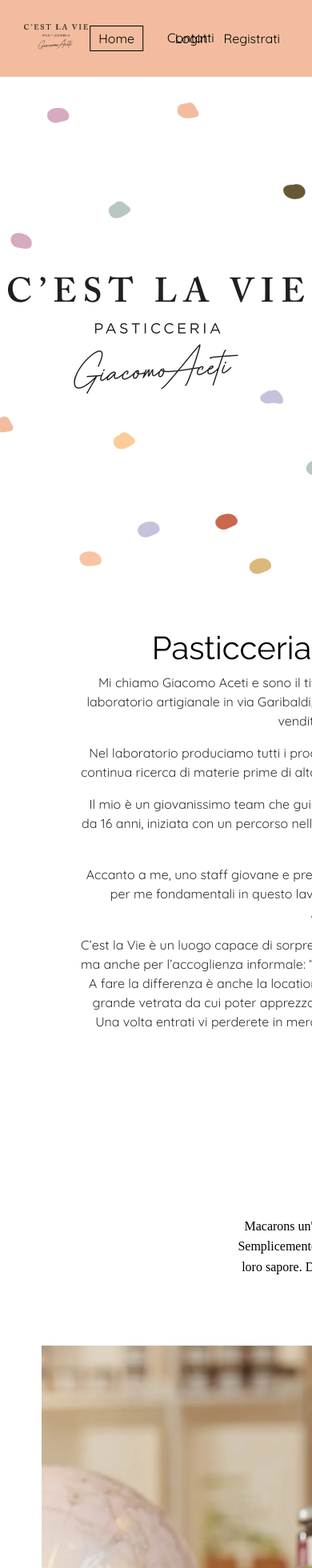
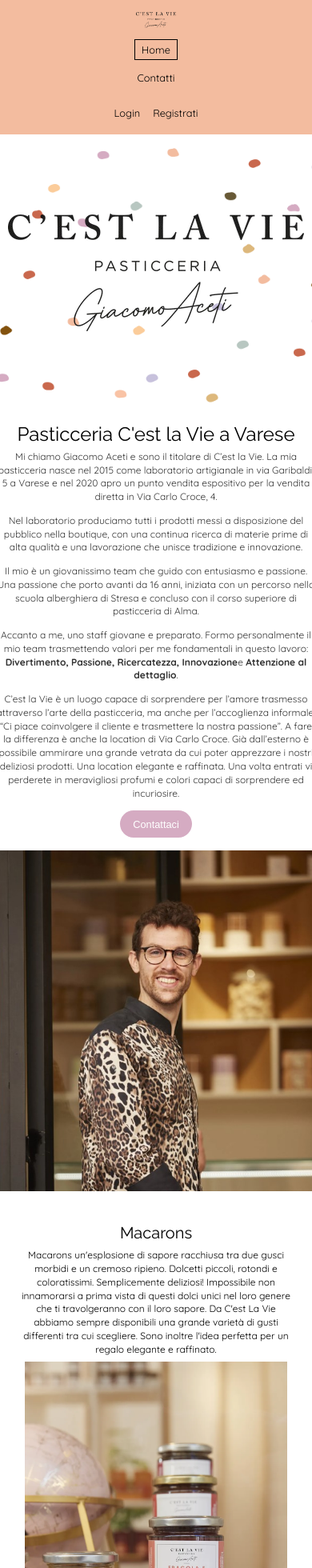
Before and after one commit to RobyC0ding/PW4_Gruppo6_Frontend, a Next.js app in the folder cest_la_vie/: page / in a window 390 px wide. Shown: the top 1960 px of the page at 80% size. Built offline with nearby package versions, Linux system fonts and the light colour scheme.

Commit message:
home responsive

```diff
--- a/cest_la_vie/components/aboutUs.module.css
+++ b/cest_la_vie/components/aboutUs.module.css
@@ -12,12 +12,11 @@
     color: black;
     text-align: center;
     height: 587px;
-
 }
 
 .image {
     height: 587px;
-    width: 529px
+    width: 529px;
 }
 
 .h2 {
@@ -26,12 +25,11 @@
     font-size: 40px;
     margin-bottom: 1rem;
     display: inline;
-
 }
 
 .p {
-    font-family: 'Quicksand', sans-serif; /* Fixed font family name */
-    font-weight: 400px;
+    font-family: 'Quicksand', sans-serif;
+    font-weight: 400;
     font-size: 16px;
     line-height: 1.6;
     margin-bottom: 1rem;
@@ -43,7 +41,7 @@
 .callButton {
     display: inline-block;
     padding: 0.8rem 1.5rem;
-    background-color: rgb(213 171 194);
+    background-color: rgb(213, 171, 194);
     color: white;
     font-size: 1rem;
     border: none;
@@ -55,3 +53,74 @@
 .callButton:hover {
     background-color: #b08ac3;
 }
+
+@media (max-width: 768px) {
+    .container {
+        flex-direction: column;
+        align-items: center;
+        width: 100%;
+        margin: 20px;
+        margin-left: 0px;
+    }
+
+    .image {
+        width: 100%;
+        height: auto;
+        text-align: center;
+    }
+
+    .textSection{
+        width: 700px;
+    }
+
+    .h2 {
+        font-size: 1.8rem;
+    }
+
+    .p {
+        font-size: 14px;
+        line-height: 1.4;
+    }
+
+    .callButton {
+        padding: 0.7rem 1.2rem;
+        font-size: 0.9rem;
+    }
+}
+
+@media (max-width: 480px) {
+    .container {
+        margin: 10px;
+        margin-left: 0px;
+        gap: 1rem;
+    }
+
+    .textSection, .image {
+        width: 400px;
+        height: auto;
+        text-align: center;
+    }
+
+    .h2 {
+        font-size: 1.5rem;
+        margin-bottom: 0.5rem;
+    }
+
+    .p {
+        font-size: 12px;
+        line-height: 1.4;
+        margin-top: 6px;
+        margin-bottom: 0.8rem;
+    }
+
+    .image {
+        width: 400px;
+        height: auto;
+    }
+
+    .callButton {
+        padding: 0.6rem 1rem;
+        font-size: 0.8rem;
+        border-radius: 20px;
+    }
+}
--- a/cest_la_vie/components/callToAction.module.css
+++ b/cest_la_vie/components/callToAction.module.css
@@ -1,64 +1,54 @@
-.background{
+.background {
     background-image: url('/callToActionImage.jpeg');
     background-size: cover;
     background-position: center top;
     background-attachment: fixed;
     width: 100%;
     min-height: 400px;
-
 }
 
-.maxContainer{
+.maxContainer {
     display: flex;
 }
 
-.container{
+.container {
     color: black;
     height: 400px;
 }
 
-.prodotti{
+.prodotti {
     background-color: rgba(255, 255, 255, 0.82) !important;
     width: 712.375px;
     height: 400px;
     text-align: center;
-    padding-top: 60px;
-    padding-bottom: 60px;
-    padding-left: 40px;
-    padding-right: 40px;
+    padding: 60px 40px;
     margin-left: 100px;
 }
 
-.h3{
+.h3 {
     font-family: 'Raleway';
     font-size: 30px;
-    font-style: normal;
     font-weight: 400;
 }
 
-.ch3{
+.ch3 {
     margin-top: 50px;
     margin-bottom: 8px;
 }
 
-.cp{
-    margin-top: 12px;
-    margin-bottom: 8px;
-    margin-left: 70px;
-    margin-right: 70px;
+.cp {
+    margin: 12px 70px 8px 70px;
 }
 
-.p{
+.p {
     font-family: 'Quicksand';
     font-size: 18px;
-    font-style: normal;
     font-weight: 300;
 }
 
-.button{
+.button {
     display: inline-block;
-    margin-top: 10px;
-    margin-bottom: 10px;
+    margin: 10px 0;
     background-color: rgb(213 171 194);
     color: white;
     font-size: 1.2rem;
@@ -70,14 +60,104 @@
     transition: background-color 0.3s ease;
 }
 
-.vuoto{
+.vuoto {
     max-width: 50% !important;
     height: 400px;
-    margin-left: 256.913px;
-    margin-right: 256.913px;
+    margin: 0 256.913px;
 }
 
-.space{
+.space {
     width: 193px;
     height: auto;
 }
+
+@media (max-width: 768px) {
+
+    .background{
+        min-height: 330px;
+    }
+
+    .maxContainer {
+        flex-direction: column;
+        align-items: center;
+        height: 20px;
+    }
+
+    .prodotti {
+        width: 90%;
+        margin: 20px auto;
+        padding: 40px 20px;
+        height: auto;
+    }
+
+    .h3 {
+        font-size: 1.8rem;
+    }
+
+    .cp {
+        margin: 10px 20px;
+    }
+
+    .p {
+        font-size: 16px;
+    }
+
+    .button {
+        font-size: 1rem;
+        width: 140px;
+        height: 45px;
+    }
+
+    .vuoto {
+        max-width: 80%;
+        margin: 20px auto;
+        height: auto;
+    }
+
+    .space {
+        width: 150px;
+    }
+}
+
+@media (max-width: 480px) {
+
+    .background{
+        min-height: 270px;
+    }
+
+    .prodotti {
+        width: 100%;
+        margin: 10px auto;
+        padding: 30px 15px;
+        height: auto;
+    }
+
+    .h3 {
+        font-size: 1.5rem;
+    }
+
+    .cp {
+        margin: 8px 10px;
+    }
+
+    .p {
+        font-size: 14px;
+    }
+
+    .button {
+        font-size: 0.9rem;
+        width: 120px;
+        height: 40px;
+        border-radius: 20px;
+    }
+
+    .vuoto {
+        max-width: 100%;
+        margin: 10px auto;
+        height: auto;
+    }
+
+    .space {
+        width: 100px;
+    }
+}
--- a/cest_la_vie/components/header.module.css
+++ b/cest_la_vie/components/header.module.css
@@ -1,9 +1,8 @@
 .header {
-    background-color: #f3bc9f; /* Background color similar to the image */
-    padding: 10px;
+  background-color: #f3bc9f;
+  padding: 30px;
   display: flex;
   justify-content: center;
-    padding: 30px;
 }
 
 .nav {
@@ -14,14 +13,14 @@
   position: relative;
 }
 
-  .logo{
+.logo {
   width: 80px;
   height: auto;
 }
 
 .centerLinks {
   display: flex;
-    gap: 20px; /* Space between center links */
+  gap: 20px;
   margin: 0 auto;
   position: absolute;
   left: 50%;
@@ -45,3 +44,67 @@
 .active {
   border: 1px solid black;
 }
+
+@media (max-width: 768px) {
+  .header {
+    padding: 20px;
+  }
+
+  .nav {
+    flex-direction: column;
+    align-items: center;
+  }
+
+  .logo {
+    width: 60px;
+  }
+
+  .centerLinks {
+    flex-direction: column;
+    align-items: center;
+    position: static;
+    transform: none;
+    margin: 10px 0;
+  }
+
+  .rightLink {
+    margin-left: 0;
+    margin-top: 10px;
+  }
+
+  .link {
+    font-size: 0.9rem;
+  }
+}
+
+@media (max-width: 480px) {
+  .header {
+    padding: 15px;
+  }
+
+  .nav {
+    width: 100%;
+    flex-direction: column;
+    align-items: center;
+  }
+
+  .logo {
+    width: 50px;
+  }
+
+  .centerLinks {
+    flex-direction: column;
+    gap: 10px;
+    margin: 10px 0;
+  }
+
+  .rightLink {
+    margin-left: 0;
+    margin-top: 10px;
+  }
+
+  .link {
+    font-size: 0.8rem;
+    padding: 4px 8px;
+  }
+}
--- a/cest_la_vie/components/homeProducts.js
+++ b/cest_la_vie/components/homeProducts.js
@@ -5,7 +5,7 @@
     return (
         <div className={styles.container}>
             <section className={styles.mSection}>
-                <div className={styles.text}>
+                <div className={styles.mtext}>
                     <h2 className={styles.h2}>Macarons</h2>
                     <p className={styles.mdescription}>
                         Macarons un'esplosione di sapore racchiusa tra due gusci morbidi e un cremoso ripieno. Dolcetti piccoli, rotondi e coloratissimi. Semplicemente deliziosi! Impossibile non innamorarsi a prima vista di questi dolci unici nel loro genere che ti travolgeranno con il loro sapore. Da C'est La Vie abbiamo sempre disponibili una grande varietà di gusti differenti tra cui scegliere. Sono inoltre l'idea perfetta per un regalo elegante e raffinato.
@@ -14,7 +14,7 @@
             </section>
             <sezioni className={styles.sezioni}>
                 <section className={styles.cSection}>
-                    <div className={styles.text}>
+                    <div className={styles.ctext}>
                         <h2 className={styles.tl}>Confetture e Marmellate</h2>
                         <p className={styles.cDescription}>
                             Nella nostra bellissima Boutique troverete ad aspettarvi anche le buonissime marmellate e confetture homemade.<br />
@@ -30,7 +30,7 @@
                 </section>
 
                 <section className={styles.bSection}>
-                    <div className={styles.text}>
+                    <div className={styles.btext}>
                         <h2 className={styles.h2}>Biscotti</h2>
                         <p className={styles.bDescription}>
                         La pasticceria C'est la Vie propone deliziosi biscotti artigianali. I<br />
--- a/cest_la_vie/components/homeProducts.module.css
+++ b/cest_la_vie/components/homeProducts.module.css
@@ -4,8 +4,6 @@
     margin: 0 auto;
     color: black;
 }
-
-
 
 .sezioni {
     display: flex;
@@ -14,26 +12,23 @@
     width: 1375px;
 }
 
-/*maccarons*/
-
 .mSection {
     display: flex;
     text-align: center;
     justify-content: center;
-    width: 1369.200px;
+    width: 1369.2px;
     padding: 30px;
-    padding-top: 0px;
+    padding-top: 0;
     color: black;
 }
 
 .mdescription {
+    font-family: 'Quicksand';
     font-size: 1rem;
     line-height: 1.6;
     height: 96px;
     width: 844px;
 }
-
-/*biscotti*/
 
 .bSection {
     display: flex;
@@ -45,8 +40,6 @@
     padding-top: 20px;
     font-size: 16px;
     font-weight: 400;
-
-
 }
 
 .bDescription {
@@ -54,14 +47,12 @@
     width: 476px;
 }
 
-.bimageWrapper{
+.bimageWrapper {
     margin-top: 1rem;
     object-fit: cover;
     overflow: hidden;
     padding-top: 10px;
 }
-
-/*confetture*/
 
 .cSection {
     display: flex;
@@ -70,11 +61,8 @@
     justify-self: center;
     position: relative;
     width: 698px;
-    /* Definisci la larghezza */
     max-width: 100%;
-    /* Assicura che si adatti su schermi più piccoli */
     height: 1155px;
-    /* Definisci l'altezza */
     overflow: hidden;
     align-items: center;
 }
@@ -88,7 +76,6 @@
     font-weight: 400;
     padding-top: 20px;
 }
-
 
 .cImageWrapper {
     font-family: 'Quicksand';
@@ -104,6 +91,114 @@
     font-size: 30px;
 }
 
-.tl{
+.tl {
     padding-top: 20px;
 }
+
+@media (max-width: 768px) {
+    .sezioni {
+        flex-direction: column;
+        width: 100%;
+        padding: 10px;
+    }
+
+    .mSection {
+        display: flex;
+        align-items: center;
+        width: 100%;
+        padding: 20px;
+    }
+
+    .mtext{
+        display: flex;
+        flex-direction: column;
+        align-items: center;
+    }
+
+    .mdescription {
+        height: 100px;
+        width: 90%;
+        font-size: 0.9rem;
+    }
+
+    .bSection {
+        width: 100%;
+        padding-left: 20px;
+        height: auto;
+        display: flex;
+        flex-direction: column;
+        align-items: center;
+    }
+
+    .bDescription {
+        width: 90%;
+    }
+
+    .bimageWrapper{
+        width: 426px;
+        height: 640px;
+    }
+
+    .cSection {
+        width: 100%;
+        height: auto;
+    }
+
+    .cDescription {
+        width: 90%;
+        font-size: 0.9rem;
+        height: 210px;
+    }
+
+    .ctext{
+        display: flex;
+        flex-direction: column;
+        align-items: center;
+    }
+
+    .h2, .tl {
+        font-size: 24px;
+    }
+
+    .btext{
+        display: flex;
+        flex-direction: column;
+        align-items: center;
+        text-align: center;
+    }
+}
+
+@media (max-width: 480px) {
+    .container {
+        padding: 1rem;
+    }
+
+    .mSection, .bSection, .cSection {
+        width: 100%;
+        padding: 10px;
+    }
+
+    .mdescription, .bDescription, .cDescription {
+        width: 100%;
+        font-size: 12px;
+        line-height: 1.4;
+    }
+
+    .bimageWrapper{
+        width: 363px;
+        height: 545px;
+    }
+
+    .cDescription{
+        height: 250px;;
+    }
+
+    .h2, .tl {
+        font-size: 20px;
+    }
+
+    .sezioni {
+        gap: 10px;
+        padding: 5px;
+    }
+}
--- a/cest_la_vie/components/parallaxSection.module.css
+++ b/cest_la_vie/components/parallaxSection.module.css
@@ -14,20 +14,40 @@
     left: 0;
     width: 100%;
     height: 100%;
-    z-index: 0; /* Ensure the background is behind everything else */
+    z-index: 0;
 }
 
 .parallaxSection::before {
-    content: ""; /* Pseudo-element for overlay */
+    content: "";
     position: absolute;
     top: 0;
     left: 0;
     right: 0;
     bottom: 0;
-    z-index: 1; /* Overlay stays above the background */
+    z-index: 1;
 }
 
 .content {
     position: relative;
-    z-index: 2; /* Place the content above the overlay */
+    z-index: 2;
 }
+
+@media (max-width: 768px) {
+    .parallaxSection {
+        height: 500px;
+    }
+
+    .content {
+        padding: 20px;
+    }
+}
+
+@media (max-width: 480px) {
+    .parallaxSection {
+        height: 350px;
+    }
+
+    .content {
+        padding: 15px;
+    }
+}
```
Also changed, not shown: cest_la_vie/components/parallaxSectionContacts.js (+11 -4 lines). Lines whose indentation alone changed are shown as unchanged.
